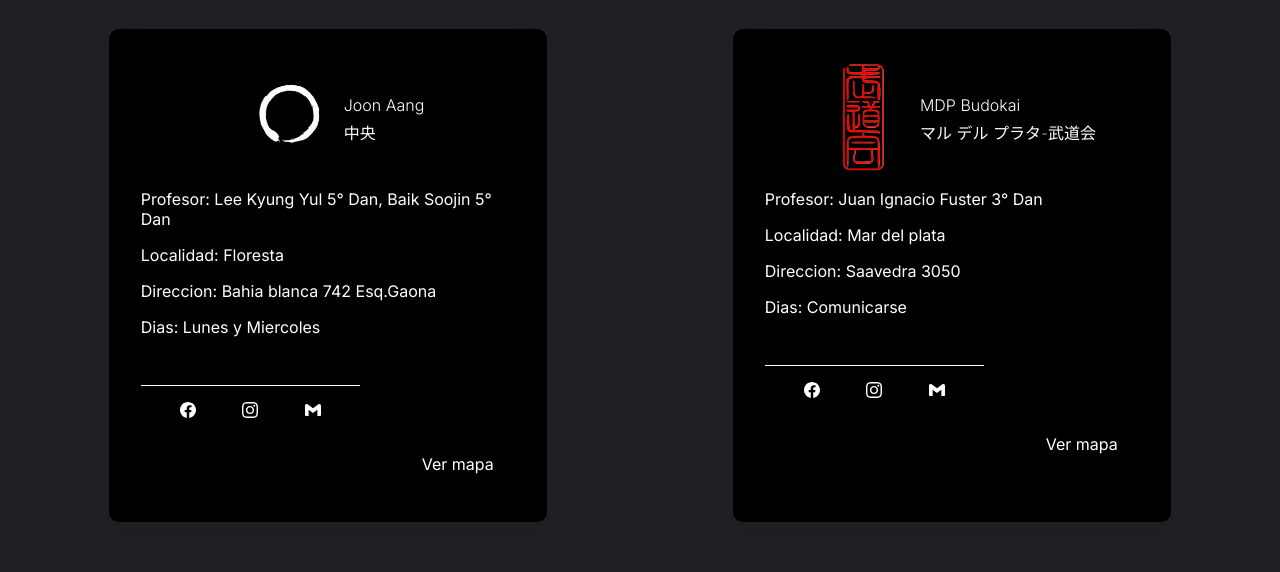
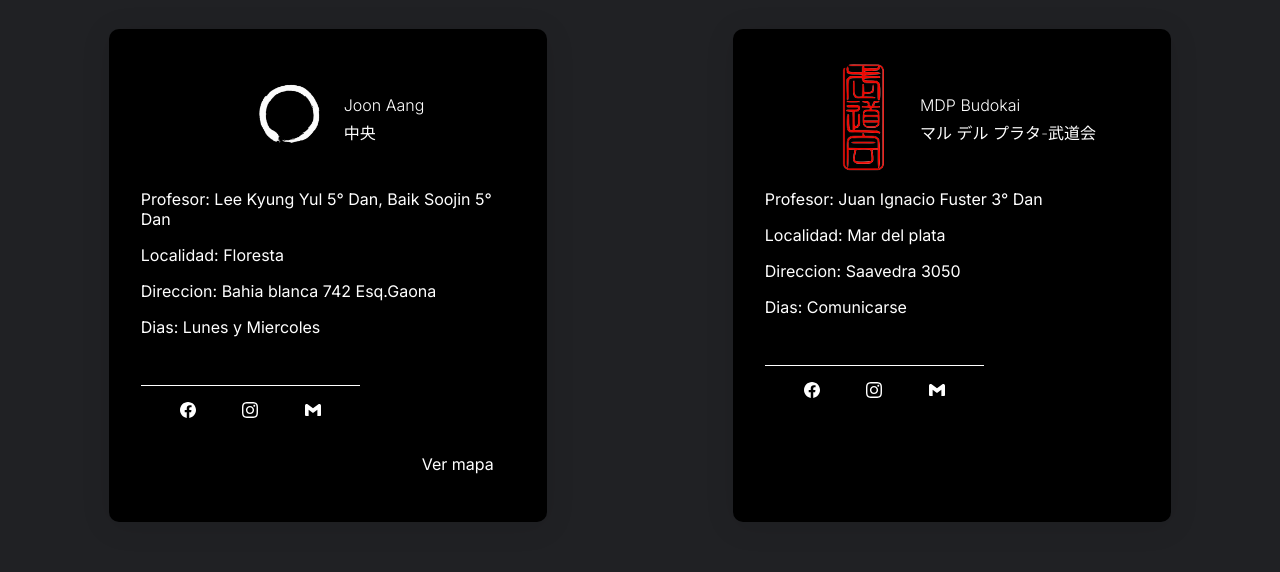
Before and after one commit to NahuelCempellin/Kenmukan-Kyokai, a React (Vite) app: page / in a window 1280 px wide. Shown: the part 3939-4511 px from the top of the page. Built offline with nearby package versions, Linux system fonts and the light colour scheme.

Commit message:
maquetado terminado

```diff
--- a/src/components/sedes/Sedes.jsx
+++ b/src/components/sedes/Sedes.jsx
@@ -38,10 +38,13 @@ const Sedes = () => {
                             <a href={el.instagram} target='_blank'><SiInstagram/></a>
                             <a href={el.mail} target='_blank'><SiGmail/></a>
                         </div>
-
+                            {
+                                el.ubicacion ?
                         <div className='mapa-cont'>
-                            <a>Ver mapa</a>
+                            <a href={el.ubicacion} target={'_blank'}>Ver mapa</a>
                         </div>
+                            :null
+                            }
                     </div>
                 )
             })}
--- a/src/components/sedes/mocked-data.js
+++ b/src/components/sedes/mocked-data.js
@@ -11,6 +11,7 @@ export const CardData=[
        jp:' 劍無-神宮',
        image: kmk,
        localizacion: 'Vte Lopez GBA',
+       ubicacion:'https://maps.app.goo.gl/yKnGSNzHtcgu2SSm9',
        profesor: 'Gustavo Jacinto 5° Dan',
        dias: 'Sabados, (Solo profesores e invitados especiales)',
        direccion: 'Av Maipu 1100',
@@ -27,6 +28,8 @@ export const CardData=[
            jp:'高島',
            image: kmk,
            localizacion: 'CABA',
+           ubicacion:'https://maps.app.goo.gl/zen36wKRQXcrULWq7',
+
            profesor: 'Mariano Isla Casares 3° Dan',
            dias: 'Jueves',
            direccion: 'Gallo 246',
@@ -43,6 +46,7 @@ export const CardData=[
            jp:'中央',
            image: joon,
            localizacion: 'Floresta',
+           ubicacion:'https://maps.app.goo.gl/8HgoVQXGQhDTeUEL6',
            profesor: 'Lee Kyung Yul 5° Dan, Baik Soojin 5° Dan',
            profesor2:'Baik Soojin 5° Dan',
            categoria:'5 Dan',
--- a/src/components/sedes/sedes.css
+++ b/src/components/sedes/sedes.css
@@ -96,6 +96,11 @@ justify-items: center;
     padding: 1em;
 }
 
+.mapa-cont a{
+    color: white;
+    text-decoration: none;
+}
+
 
 @media screen and (max-width:1000px ){
     .cards-container{
```
